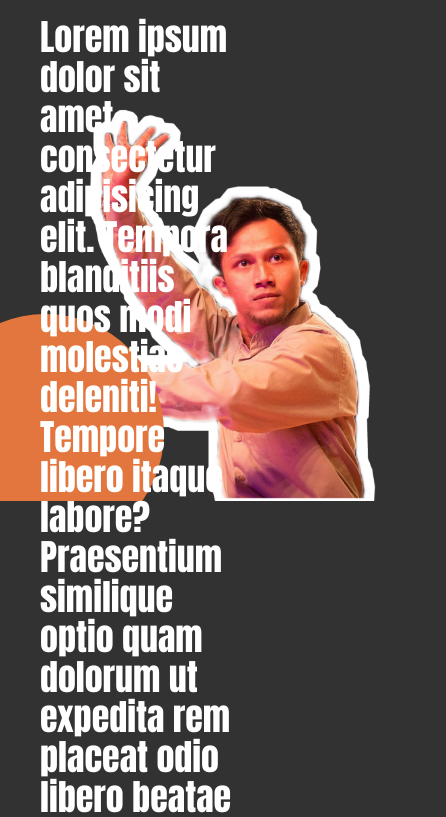
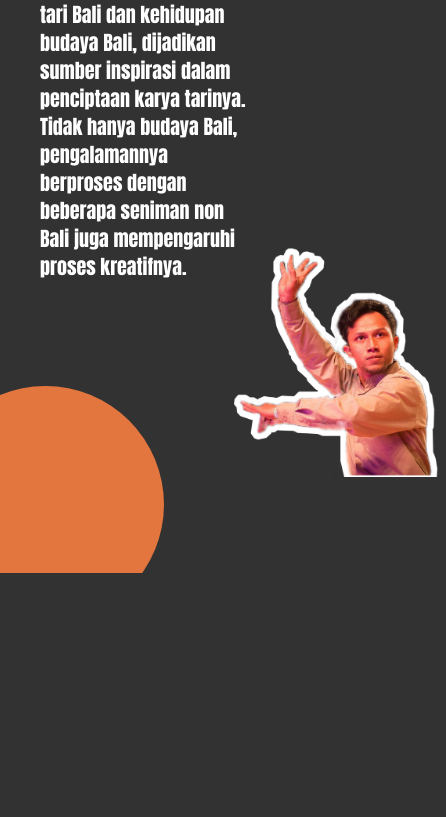
Before and after one commit to yanyiik99/krisna-satya-portofolio, a website: page about.html in a window 390 px wide. Shown: the part 367-1184 px from the top of the page, 446 px wide, since content can reach past the window. After the commit the page ends 940 px from the top, so only its background shows below. Drawn offline with Linux system fonts and the light colour scheme; a web font is replaced by a local one.

Commit message:
menambahkan responsive pada page about

```diff
--- a/about.html
+++ b/about.html
@@ -22,14 +22,14 @@
 			<div class="mx-auto px-8 ">
 				<div class="flex justify-between">
 					<!-- logo -->
-					<div class="logo">
+					<div class="logo 	">
 						<a class="text-base md:text-xl lg:text-2xl" href="index.html">
 							<div class="text-white">Krisna</div>
 							<div class="px-11 md:px-14 lg:px-16 text-oren">Satya</div>
 						</a>
 					</div>
 					<!-- rightBar -->
-					<div class="rightBar">
+					<div class="rightBar lg:text-xl md:text-base">
 						<a href="about.html">About</a>
 						<a href="#">Contact</a>
 						<a href="#">Project</a>
@@ -44,7 +44,7 @@
 					</div>
 				</div>
 				<!-- Content Mobile menu -->
-				<div class="mobile-menu hidden md:hidden text-white font-rightNav uppercase text-center">
+				<div class="mobile-menu hidden md:hidden text-white font-archivo uppercase text-center">
 					<a class="block py-5 hover:bg-navbarHover text-xl" href="about.html">About</a>
 					<a class="block py-5 hover:bg-navbarHover text-xl" href="#">Contact</a>
 					<a class="block py-5 hover:bg-navbarHover text-xl" href="#">Project</a>
@@ -55,16 +55,16 @@
 		<!-- End Navbar -->
 
 		<div class="flex h-full text-white">
-			<div class="z-10 pl-10 mt-32 w-3/5">
-				<h1 class="font-bold text-8xl text-center">About me</h1>
-				<p class="mt-16 text-4xl">
-					Lorem ipsum dolor sit amet consectetur adipisicing elit. Tempora blanditiis quos modi molestiae deleniti! Tempore libero itaque labore? Praesentium similique optio quam dolorum ut expedita rem placeat odio libero beatae impedit
-					reiciendis, commodi, obcaecati repudiandae
+			<div class="z-10 pl-10 mt-36 md:w-3/5 w-full">
+				<h1 class="font-bold lg:text-8xl md:text-7xl text-5xl text-center font-archivo">ABOUT ME</h1>
+				<p class="mt-16 lg:text-4xl md:text-3xl sm:text-2xl text-xl text-left font-anton md:w-full w-3/5">
+					Krisna Satya kelahiran Bali, sudah menari Bali sejak di sekolah dasar. Berbekal dengan teknik tari Bali dan kehidupan budaya Bali, dijadikan sumber inspirasi dalam penciptaan karya tarinya. Tidak hanya budaya Bali, pengalamannya berproses dengan beberapa seniman non Bali juga mempengaruhi proses kreatifnya.
 				</p>
 			</div>
-			<img src="img/aboutme 1.png" class="mt-16 absolute right-0 -bottom-6 z-0" />
 
-			<svg class="absolute -bottom-6 left-0" width="164" height="187" viewBox="0 0 164 187" fill="none" xmlns="http://www.w3.org/2000/svg">
+			<img src="img/aboutme 1.png" class="mt-16 absolute md:right-0 z-0 -right-14 -bottom-0 md:w-5/12 lg:w-5/12 sm:w-7/12 w-7/12" />
+
+			<svg class="absolute left-0 -bottom-24" width="164" height="187" viewBox="0 0 164 187" fill="none" xmlns="http://www.w3.org/2000/svg">
 				<circle cx="45.5" cy="118.5" r="118.5" fill="#E3763E" />
 			</svg>
 			<svg class="absolute top-28 right-0" width="76" height="152" viewBox="0 0 76 152" fill="none" xmlns="http://www.w3.org/2000/svg">
--- a/src/tailwind.css
+++ b/src/tailwind.css
@@ -10,12 +10,12 @@
 
 	/* Logo */
 	.logo {
-    @apply font-logo flex items-center uppercase;
+		@apply font-jacques flex items-center uppercase;
 	}
 
 	/* rightbar */
 	.rightBar {
-    @apply hidden md:flex items-center md:space-x-0 lg:space-x-7 text-white font-rightNav text-2xl uppercase;
+		@apply hidden md:flex items-center md:space-x-0 lg:space-x-7 text-white font-archivo text-2xl uppercase;
 	}
 
 	.rightBar a {
@@ -29,6 +29,6 @@
 	}
 
 	.btn-blue {
-    @apply bg-blue-400 text-white font-rightNav text-base py-3 px-5 sm:text-lg sm:py-4 sm:px-9 md:text-2xl md:py-6 md:px-12 rounded-xl uppercase select-none;
+		@apply bg-blue-400 text-white font-archivo text-base py-3 px-5 sm:text-lg sm:py-4 sm:px-9 md:text-2xl md:py-6 md:px-12 rounded-xl uppercase select-none;
 	}
 }
--- a/tailwind.config.js
+++ b/tailwind.config.js
@@ -1,19 +1,19 @@
 module.exports = {
-  mode: 'jit',
-  purge: ['*.html'],
+	mode: "jit",
+	purge: ["*.html"],
 	darkMode: false, // or 'media' or 'class'
 	theme: {
 		extend: {
 			fontFamily: {
-        'logo': 'Jacques Francois',
-        'rightNav': ['Archivo Black', 'sans'],
-	      'sans': ["Anton", "system-ui", "-apple- system", "BlinkMacSystemFont", "Segoe UI", "Roboto", "Helvetica Neue", "Arial", "Noto Sans", "sans-serif", "Apple Color Emoji", "Segoe UI Emoji", "Segoe UI Symbol", "Noto Color Emoji"],
+				jacques: "Jacques Francois", // logo
+				archivo: ["Archivo Black", "sans"], // rightnav
+				anton: "Anton", // sans
 			},
 			fontSize: {
-        '110' : '6.87rem',
+				110: "6.87rem",
 			},
 			minHeight: {
-        '115': '7.18rem',
+				115: "7.18rem",
 			},
 			colors: {
 				utama: "#323232",
@@ -22,23 +22,23 @@ module.exports = {
 				navbarHover: "#1C3C65",
 			},
 			spacing: {
-        '216': '16.31rem',
-        '260': '16.25rem',
-        '280': '17.5rem',
-        '300': '18.75rem',
-        '360': '22.5rem',
-        '375': '23.43rem',
-        '420': '26.25rem',
-        '430': '26.87rem',
-        '480': '30rem',
-        '500': '31.25rem',
-        '550': '34.37rem',
-        '580': '36.25rem',
-        '600': '37.5rem',
-        '680': '42.5rem',
-        '700': '43.75rem',
-        '750': '46.87rem',
-        '800': '50rem',
+				216: "16.31rem",
+				260: "16.25rem",
+				280: "17.5rem",
+				300: "18.75rem",
+				360: "22.5rem",
+				375: "23.43rem",
+				420: "26.25rem",
+				430: "26.87rem",
+				480: "30rem",
+				500: "31.25rem",
+				550: "34.37rem",
+				580: "36.25rem",
+				600: "37.5rem",
+				680: "42.5rem",
+				700: "43.75rem",
+				750: "46.87rem",
+				800: "50rem",
 			},
 		},
 	},
@@ -46,4 +46,4 @@ module.exports = {
 		extend: {},
 	},
 	plugins: [],
-}
+};
```
Also changed, not shown: index.html (+2 -2 lines), build/styles.css. Lines whose indentation alone changed are shown as unchanged.
